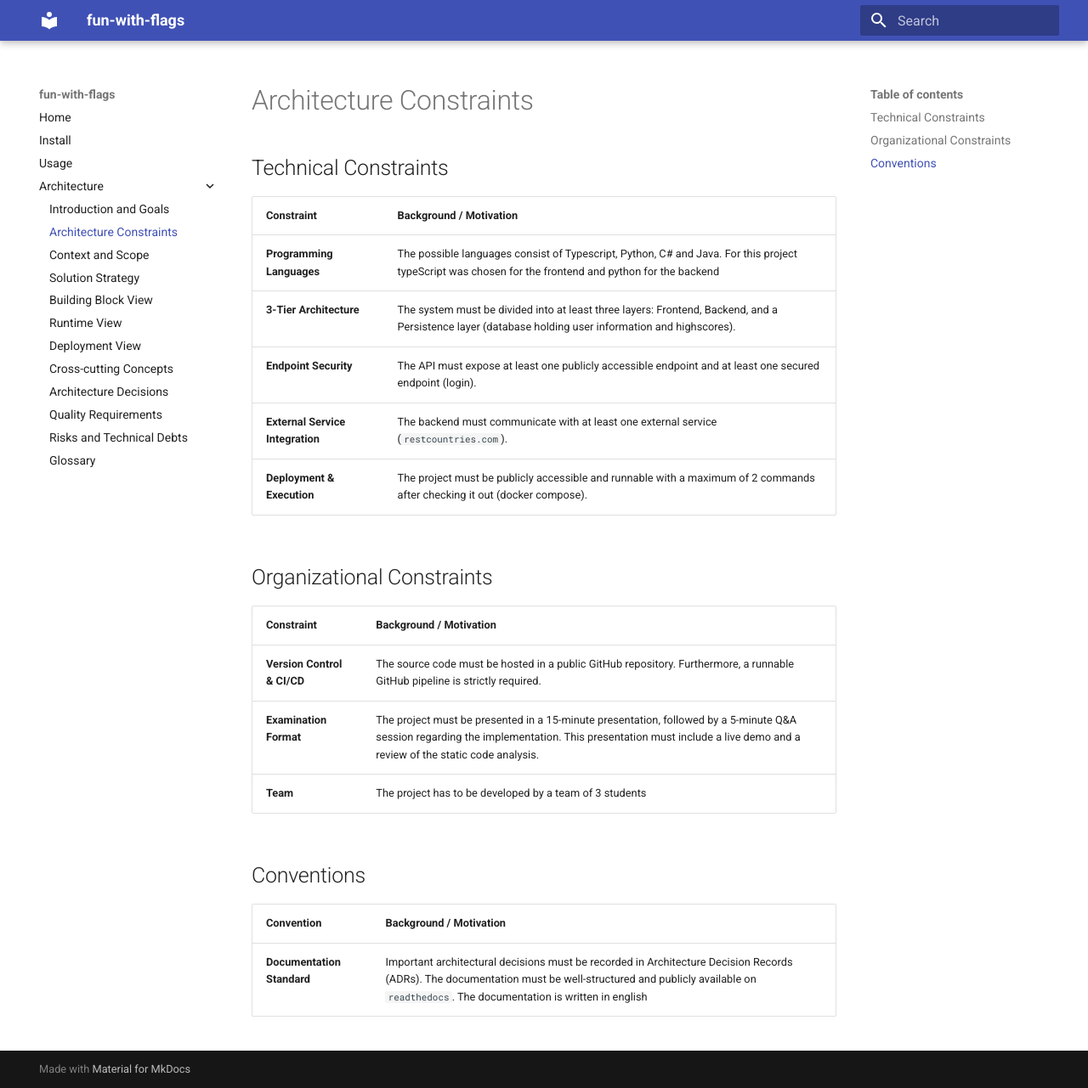
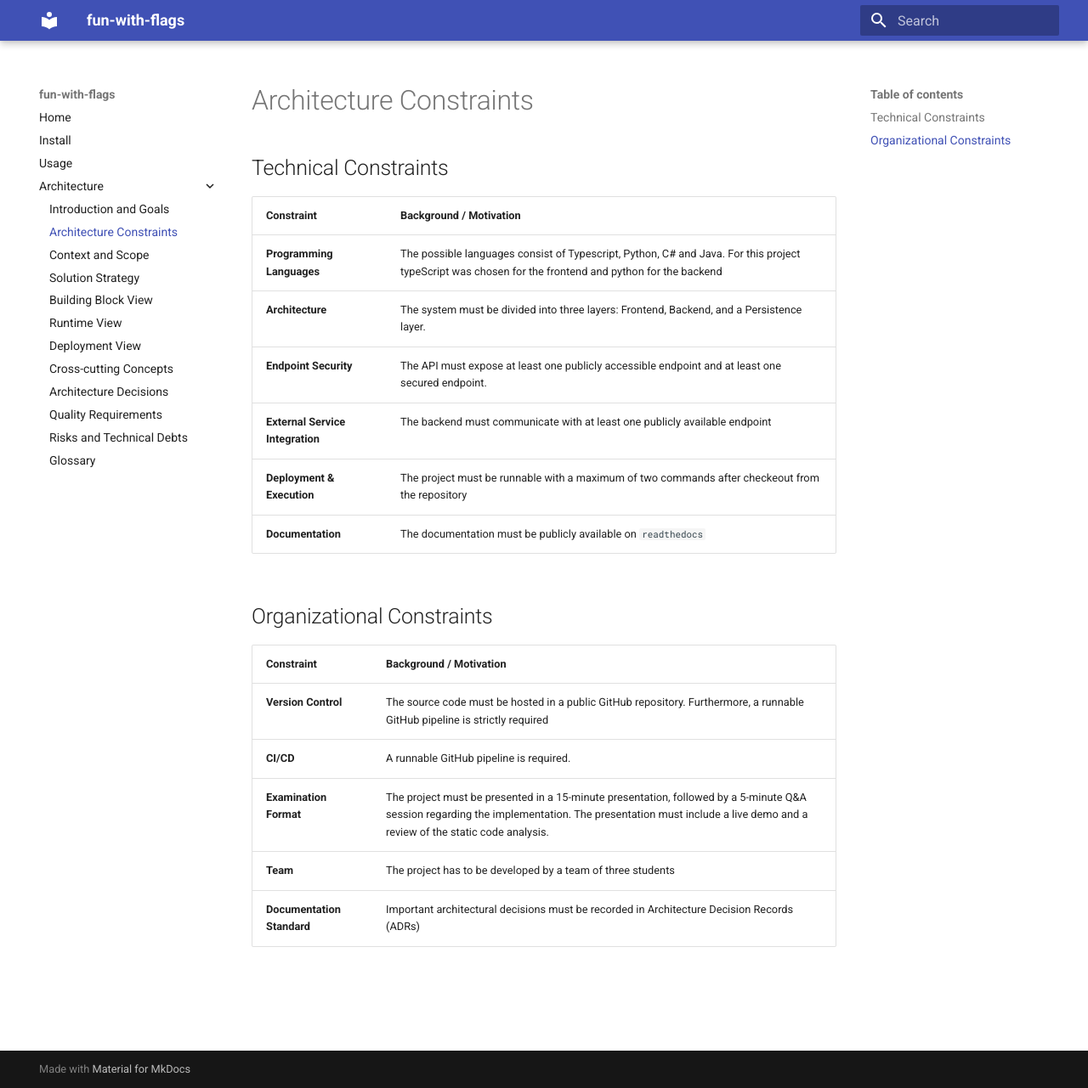
Before and after one commit to r0135tE1/sqs, an MkDocs documentation site: the page built from docs/architecture/02_architecture_constraints.md, in a window 1280 px wide and 1281 px high. Shown: the whole window at 85% size. Built offline with MkDocs 1.6.1 and Material for MkDocs 9.7.7, drawn with Linux system fonts in a browser that asks for light colours.

Commit message:
reworked chapter 2. chapter 1 should include athe high score feature

```diff
--- a/docs/architecture/02_architecture_constraints.md
+++ b/docs/architecture/02_architecture_constraints.md
@@ -5,26 +5,18 @@
 | Constraint | Background / Motivation |
 |------------|------------------------|
 | **Programming Languages** | The possible languages consist of Typescript, Python, C# and Java. For this project typeScript was chosen for the frontend and python for the backend|
-| **3-Tier Architecture** | The system must be divided into at least three layers: Frontend, Backend, and a Persistence layer (database holding user information and highscores). |
-| **Endpoint Security** | The API must expose at least one publicly accessible endpoint and at least one secured endpoint (login). |
-| **External Service Integration** | The backend must communicate with at least one external service (`restcountries.com`).  |
-| **Deployment & Execution** | The project must be publicly accessible and runnable with a maximum of 2 commands after checking it out (docker compose).
+| **Architecture** | The system must be divided into three layers: Frontend, Backend, and a Persistence layer. |
+| **Endpoint Security** | The API must expose at least one publicly accessible endpoint and at least one secured endpoint. |
+| **External Service Integration** | The backend must communicate with at least one publicly available endpoint |
+| **Deployment & Execution** | The project must be runnable with a maximum of two commands after checkeout from the repository |
+| **Documentation** | The documentation must be publicly available on `readthedocs` |
 
 ## Organizational Constraints
 
 | Constraint | Background / Motivation |
 |------------|------------------------|
-| **Version Control & CI/CD** | The source code must be hosted in a public GitHub repository. Furthermore, a runnable GitHub pipeline is strictly required. |
-| **Examination Format** | The project must be presented in a 15-minute presentation, followed by a 5-minute Q&A session regarding the implementation. This presentation must include a live demo and a review of the static code analysis. |
-| **Team** | The project has to be developed by a team of 3 students|
-
-## Conventions
-
-| Convention | Background / Motivation |
-|------------|------------------------|
-| **Documentation Standard** | Important architectural decisions must be recorded in Architecture Decision Records (ADRs). The documentation must be well-structured and publicly available on `readthedocs`. The documentation is written in english |
-<!--
-| **Quality Assurance & Testing** | The software must feature a documented and implemented test concept covering the complete test pyramid (Unit, Integration, e2e, Penetration for secured endpoints, and Load tests). |
-| **Static Code Analysis** | A static code analysis tool must be used, demonstrating 0 open issues and a minimum test coverage of 80%. |
-| **Architecture Modeling** | To provide an overview of the project structure and main components, a C4-model must be used. |
-| **Usage of AI Tools** | Tools like ChatGPT or Copilot are permitted, but the team must understand the generated code completely, as this will be evaluated. |-->
+| **Version Control** | The source code must be hosted in a public GitHub repository. Furthermore, a runnable GitHub pipeline is strictly required |
+| **CI/CD** | A runnable GitHub pipeline is required. |
+| **Examination Format** | The project must be presented in a 15-minute presentation, followed by a 5-minute Q&A session regarding the implementation. The presentation must include a live demo and a review of the static code analysis. |
+| **Team** | The project has to be developed by a team of three students |
+| **Documentation Standard** | Important architectural decisions must be recorded in Architecture Decision Records (ADRs) |
```
Also changed, not shown: docs/architecture/01_introduction_and_goals.md (+1 -0 lines).
